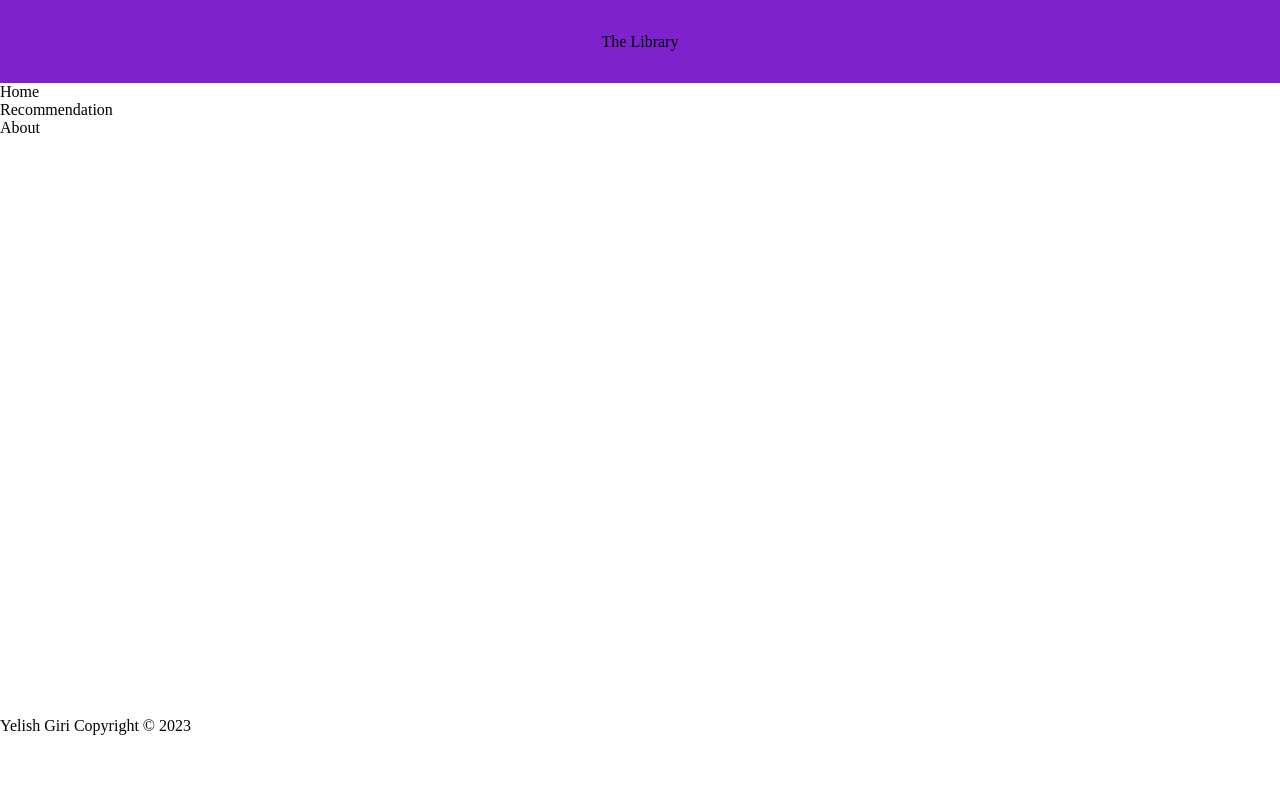
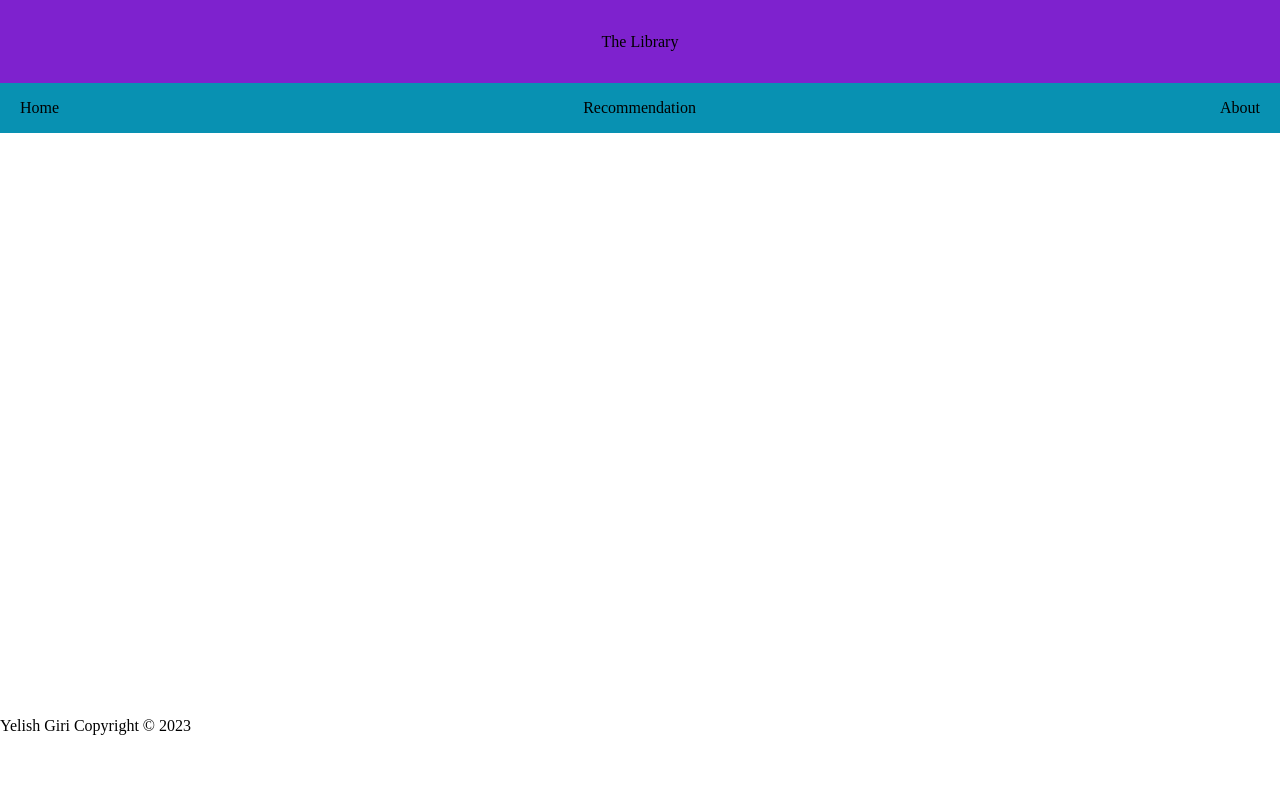
Before and after one commit to GrapeJuice11111/the-library-webapp, a plain HTML site: page index.html in a window 1280 px wide. Drawn offline with Linux system fonts and the light colour scheme.

Commit message:
Fix Typo In CSS And Design Home-Bar

```diff
--- a/styles.css
+++ b/styles.css
@@ -14,13 +14,6 @@ body{
     grid-template-rows: minmax(50px,1fr) minmax(50px,0.5fr) minmax(500px,7fr) minmax(50px,1fr);
 }
 
-
-body{
-    display: grid;
-    grid-template-rows: minmax(50px,1fr) minmax(50px,0.5fr) minmax(500px,7fr) minmax(50px,1fr);
-}
-
-
 header{
     display: flex;
     align-items: center;
@@ -28,3 +21,15 @@ header{
     flex-direction: column;
     background-color: #7e22ce;
 }
+
+.home-bar{
+    display: flex;
+    justify-content: space-between;
+    align-items: center;
+    background-color: #0891b2;
+}
+
+
+.home-bar > div{
+    margin: 20px;
+}
```
